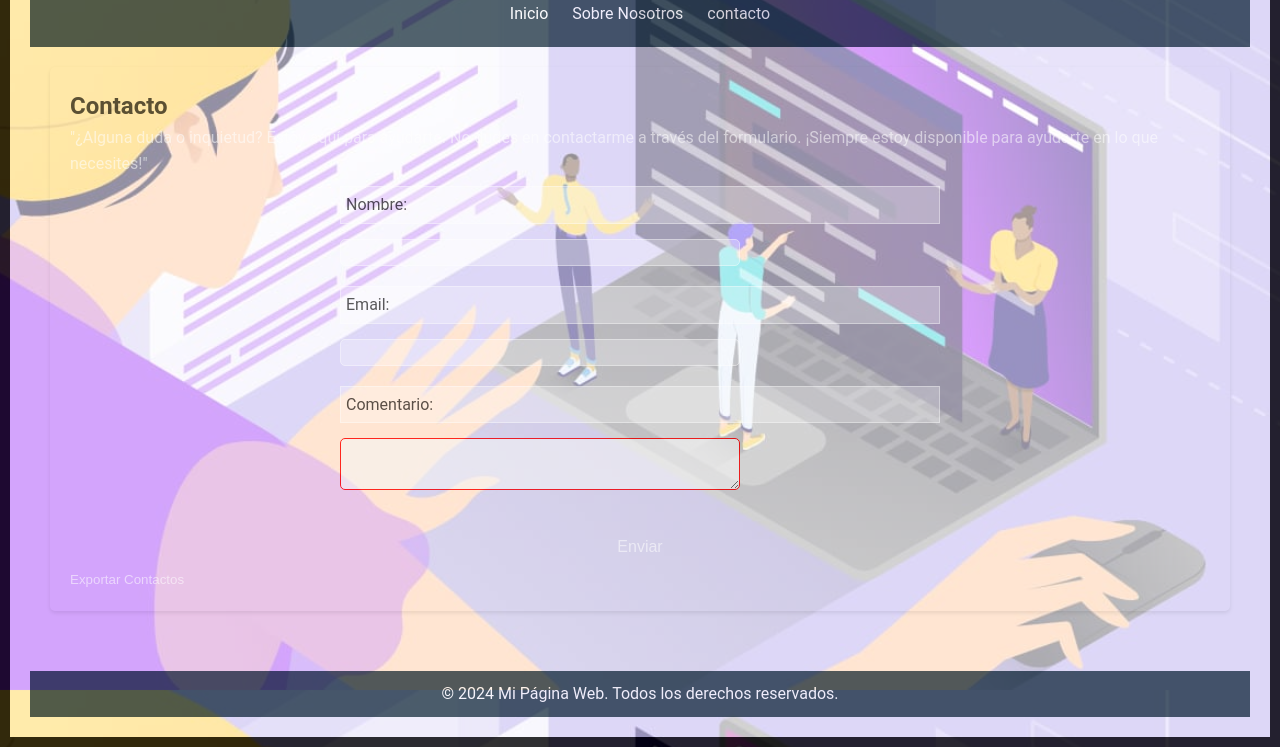
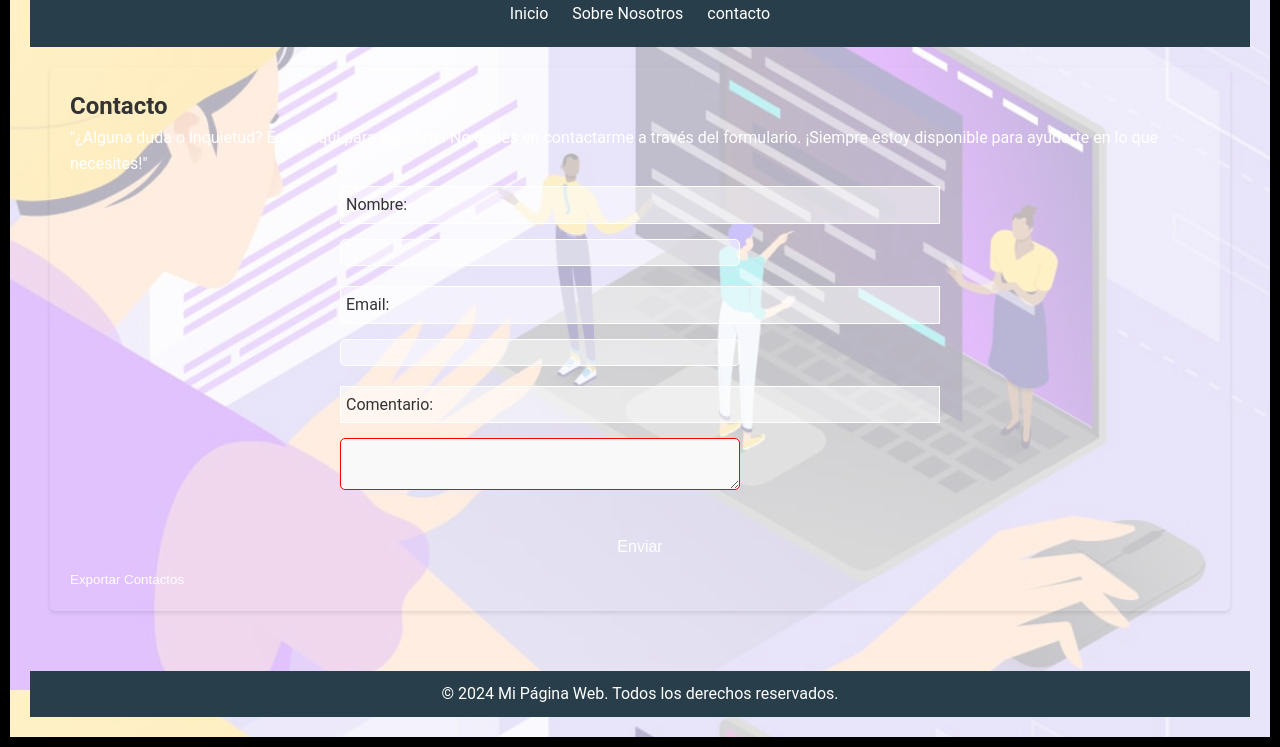
Before and after one commit to TejadaDiego/New-Fashion-Vsion, a plain HTML site: page contacto.html in a window 1280 px wide. Shown: the part 110-857 px from the top of the page. Drawn offline with Linux system fonts and the light colour scheme.

Commit message:
Update contacto.html

```diff
--- a/contacto.html
+++ b/contacto.html
@@ -19,7 +19,6 @@
             padding: 20px; /* Relleno dentro del contenedor */
             box-sizing: border-box; /* Incluir el borde y el relleno en el ancho y alto del contenedor */
             background-color: rgba(255, 255, 255, 0.7); /* Fondo blanco con 70% de opacidad */
-            opacity: 0.8; /* Opacidad del contenedor */
         }
 
         /* Estilos específicos para el cuerpo */
```
